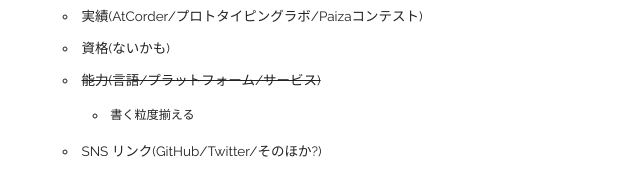
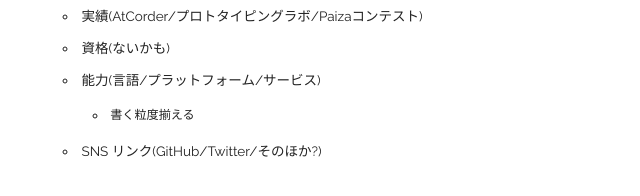
Before and after one commit to hakoai/hakoai.github.io, a plain HTML site: page index.html in a window 1280 px wide. Shown: the part 908-1104 px from the top of the page, 127-767 px from the left. Drawn offline with Linux system fonts and the light colour scheme.

Commit message:
Update index.html

```diff
--- a/index.html
+++ b/index.html
@@ -62,7 +62,7 @@
             <li>経歴(仕事とか)</li>
             <li>実績(AtCorder/プロトタイピングラボ/Paizaコンテスト)</li>
             <li>資格(ないかも)</li>
-            <li><s>能力(言語/プラットフォーム/サービス)</s>
+            <li>能力(言語/プラットフォーム/サービス)
               <ul>
                 <li>書く粒度揃える</li>
               </ul>
```
